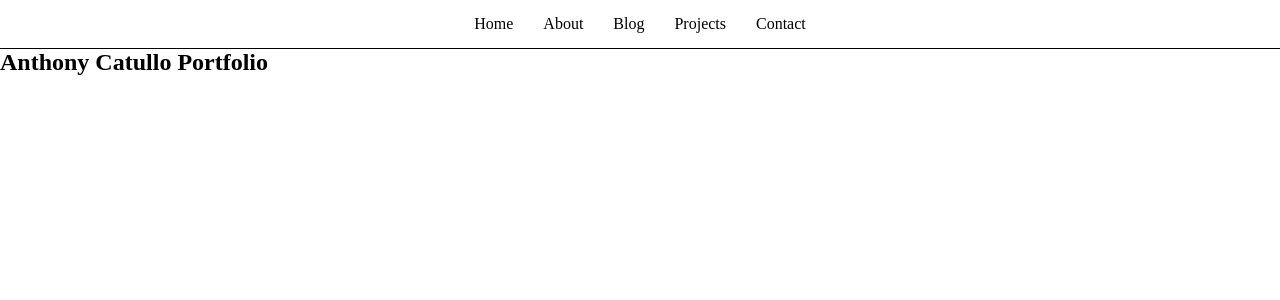
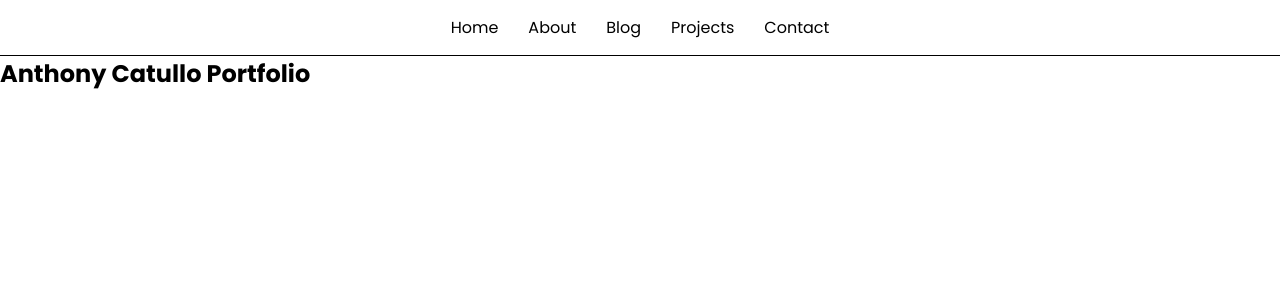
Before and after one commit to 4nth0ny1/portfolio-react-client, a React (Create React App) app: page / in a window 1280 px wide. Shown: the top 300 px of the page. Built offline with nearby package versions, Linux system fonts and the light colour scheme.

Commit message:
add poppins font

```diff
--- a/public/index.html
+++ b/public/index.html
@@ -3,6 +3,9 @@
   <head>
     <meta charset="utf-8" />
     <link rel="icon" href="%PUBLIC_URL%/favicon.ico" />
+    <link rel="preconnect" href="https://fonts.googleapis.com">
+    <link rel="preconnect" href="https://fonts.gstatic.com" crossorigin>
+    <link href="https://fonts.googleapis.com/css2?family=Poppins:ital,wght@0,100;0,200;0,300;0,400;0,500;0,600;0,700;0,800;0,900;1,100;1,200;1,300;1,400;1,500;1,600;1,700;1,800;1,900&display=swap" rel="stylesheet">
     <meta name="viewport" content="width=device-width, initial-scale=1" />
     <meta name="theme-color" content="#000000" />
     <meta
--- a/src/App.css
+++ b/src/App.css
@@ -2,6 +2,7 @@
   margin: 0;
   padding: 0;
   box-sizing: border-box;
+  font-family: 'Poppins', sans-serif;
 }
 
 .App {
```
